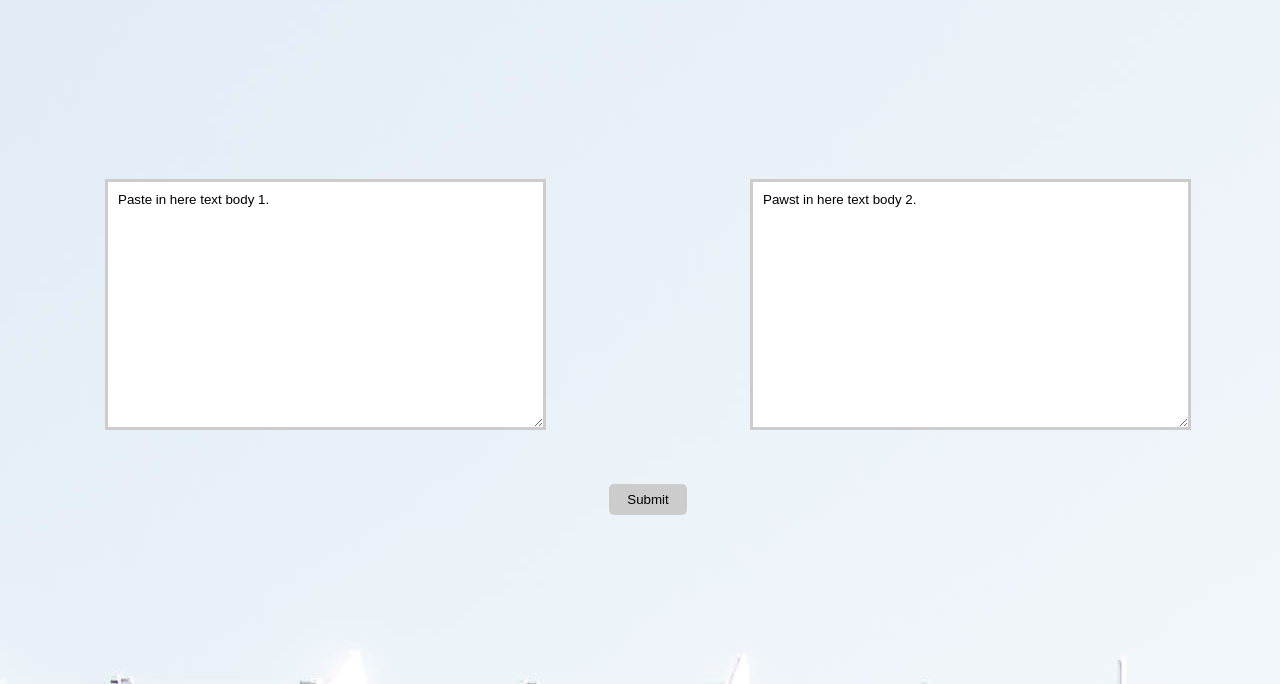
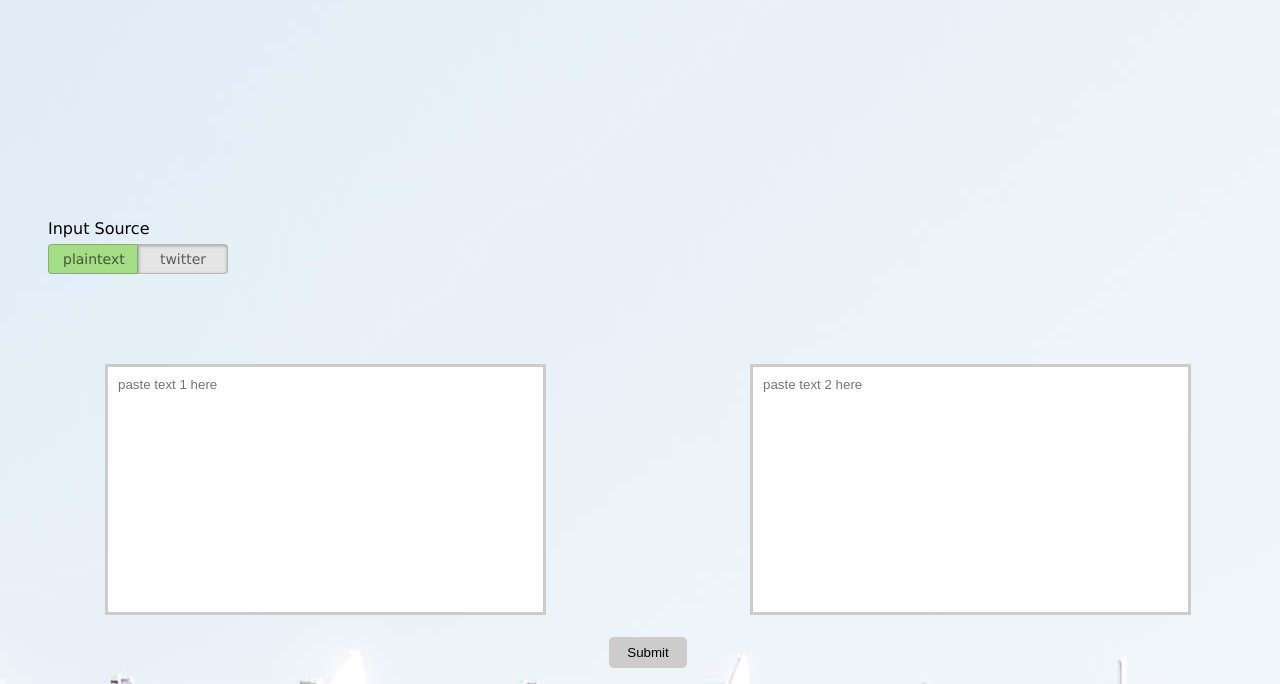
Before and after one commit to john-hewitt/iplo-analysis, a plain HTML site: page templates/index.html in a window 1280 px wide. Shown: the part 116-800 px from the top of the page. Drawn offline with nearby package versions, Linux system fonts and the light colour scheme.

Commit message:
added some animations

```diff
--- a/static/script.js
+++ b/static/script.js
@@ -1,12 +1,13 @@
 $(document).ready(function() {
     $("").hide();
 
-    SetupTextBoxes();
+    /* SetupTextBoxes();*/
 	$("div.submit-button").focus(function() {
 		$(this).css("background-color", "blue");
 	});
 });
 
+/*
 function SetupTextBoxes() {
    $(".area-input").on({
    		focus: function() {
@@ -23,3 +24,16 @@ function SetupTextBoxes() {
 	    }
 	});
 }
+*/
+
+$(':radio').change(function() {
+	if (this.value == "plaintext") {
+		$('#twitter').fadeOut(function() {
+			$('#plain').fadeIn();
+		});
+	} else if (this.value == "twitter") {
+		$('#plain').fadeOut(function() {
+			$('#twitter').fadeIn();
+		});
+	}
+});
--- a/static/style.css
+++ b/static/style.css
@@ -38,6 +38,7 @@
 	border: 3px solid #cccccc;
 	padding: 10px;
 	background-position: top right;
+	resize: none;
 
 }
 
@@ -51,8 +52,14 @@
 	border: 3px solid #cccccc;
 	padding: 10px;
 	background-position: top right;
+	resize: none;
 }
 
+#twitter {
+	display: none;
+}
+
+/*
 .submit-button {
 	margin: auto;
 	text-align: center;
@@ -61,6 +68,7 @@
 	margin-top: 10px;
 	margin-bottom: 10px;
 }
+*/
 
 input[type=submit] {
 	font-family: 'Nunito', sans-serif;
@@ -71,3 +79,63 @@ input[type=submit] {
     -webkit-border-radius: 5px;
 	border: 3px solid #cccccc;
 }
+
+/* begin toggle buttons */
+
+.switch-field {
+  font-family: "Lucida Grande", Tahoma, Verdana, sans-serif;
+  padding: 40px;
+    overflow: hidden;
+}
+
+.switch-title {
+  margin-bottom: 6px;
+}
+
+.switch-field input {
+  display: none;
+}
+
+.switch-field label {
+  float: left;
+}
+
+.switch-field label {
+  display: inline-block;
+  width: 60px;
+  background-color: #e4e4e4;
+  color: rgba(0, 0, 0, 0.6);
+  font-size: 14px;
+  font-weight: normal;
+  text-align: center;
+  text-shadow: none;
+  padding: 6px 14px;
+  border: 1px solid rgba(0, 0, 0, 0.2);
+  -webkit-box-shadow: inset 0 1px 3px rgba(0, 0, 0, 0.3), 0 1px rgba(255, 255, 255, 0.1);
+  box-shadow: inset 0 1px 3px rgba(0, 0, 0, 0.3), 0 1px rgba(255, 255, 255, 0.1);
+  -webkit-transition: all 0.1s ease-in-out;
+  -moz-transition:    all 0.1s ease-in-out;
+  -ms-transition:     all 0.1s ease-in-out;
+  -o-transition:      all 0.1s ease-in-out;
+  transition:         all 0.1s ease-in-out;
+}
+
+.switch-field label:hover {
+    cursor: pointer;
+}
+
+.switch-field input:checked + label {
+  background-color: #A5DC86;
+  -webkit-box-shadow: none;
+  box-shadow: none;
+}
+
+.switch-field label:first-of-type {
+  border-radius: 4px 0 0 4px;
+}
+
+.switch-field label:last-of-type {
+  border-radius: 0 4px 4px 0;
+}
+
+/* end toggle button */
--- a/templates/index.html
+++ b/templates/index.html
@@ -2,8 +2,6 @@
 <html>
 <head>
 
-<script src="https://ajax.googleapis.com/ajax/libs/jquery/3.1.1/jquery.min.js"></script>
-<script type="text/javascript" src="..\static\script.js"></script>
 <link rel="stylesheet" href="..\static\style.css">
 </head>
 
@@ -13,17 +11,37 @@
 
 	<h1 class="title">Our Amazing Incredible App!</h1>
 
-	<div class="area-input">
-	<textarea class="left-input" name="textarea" rows="15" cols="50">Paste in here text body 1.</textarea>
+	<form class="form">
+    <div class="switch-field">
+      <div class="switch-title">Input Source</div>
+      <input type="radio" id="switch_left" name="switch_2" value="plaintext" checked/>
+      <label for="switch_left">plaintext</label>
+      <input type="radio" id="switch_right" name="switch_2" value="twitter" />
+      <label for="switch_right">twitter</label>
+    </div>
 
-	<textarea class="right-input" name="textarea" rows="15" cols="50">Pawst in here text body 2.</textarea>
+	<form action="/" method="POST">
+	<div class="area-input" id="plain">
+	<textarea class="left-input" name="text1" placeholder="paste text 1 here" rows="15" cols="50" maxlength="100000000"></textarea>
+	<textarea class="right-input" name="text2" placeholder="paste text 2 here" rows="15" cols="50" maxlength="100000000"></textarea>
+	<br>
+	<br>
+	<input type="submit" value="Submit" name="plaintext_submit">
 	</div>
+	</form>
 
-	<div class="submit-button">
-	<form action="/analyze" method="POST">
-		<input type="submit" value="Submit">
+	<form action="/" method="POST">
+	<div class="area-input" id="twitter">
+	<input type="text" name="text1" placeholder="twitter username 1"></input>
+	<input type="text" name="text2" placeholder="twitter username 2"></input>
+	<input type="submit" value="Submit" name="twitter_submit">
+	</div>
 	</form>
-	</div>
+
+	</form>
+
+<script src="https://ajax.googleapis.com/ajax/libs/jquery/3.1.1/jquery.min.js"></script>
+<script type="text/javascript" src="..\static\script.js"></script>
 
 </body>
 
```
